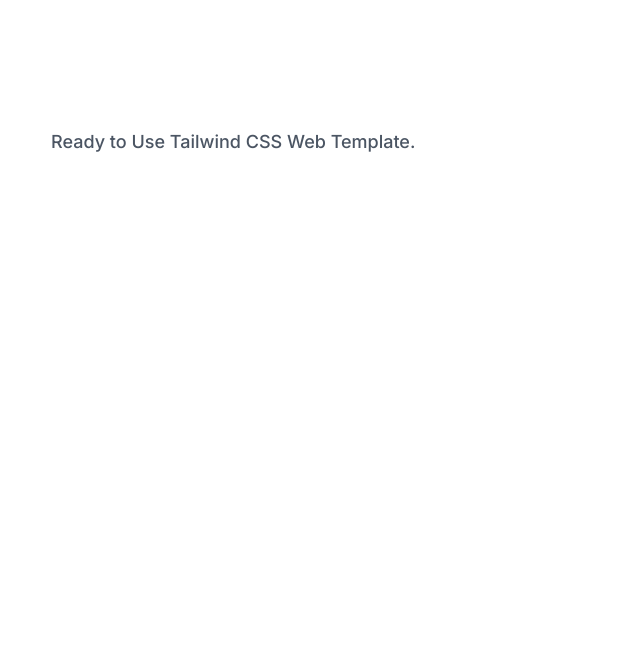
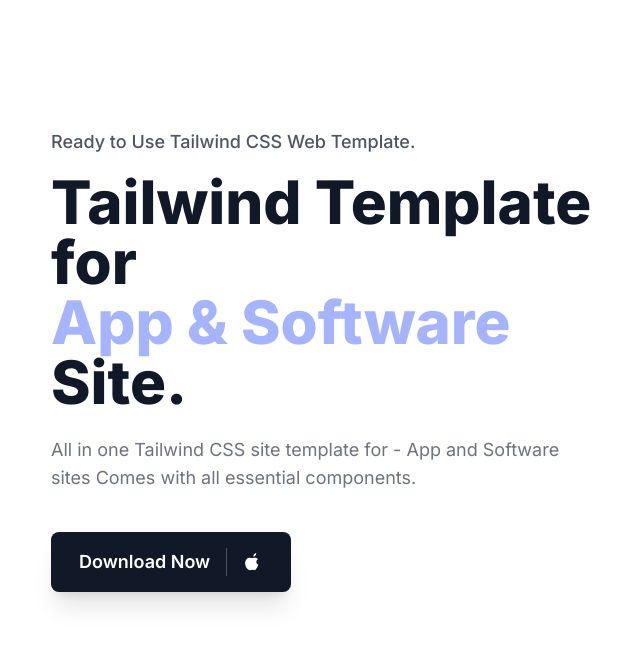
Before and after one commit to uwasedivine362-create/tailwind-assignment, a plain HTML site: page index.html in a window 1280 px wide. Shown: the whole page, without its empty margins (29-669 px from the left). Drawn offline with nearby package versions, Linux system fonts and the light colour scheme.

Commit message:
add second1

```diff
--- a/index.html
+++ b/index.html
@@ -25,6 +25,23 @@
           Ready to Use Tailwind CSS Web Template.
         </p>
 
+        <h1 class="text-[#111827] text-5xl lg:text-6xl font-extrabold leading-tight mb-6">
+          Tailwind Template for <br>
+          <span class="text-[#A5B4FC]">App & Software</span> Site.
+        </h1>
+
+        <p class="text-gray-500 text-lg mb-10 max-w-lg">
+          All in one Tailwind CSS site template for - App and Software sites Comes with all essential components.
+        </p>
+
+        <div class="flex flex-wrap items-center gap-8">
+          <a href="#" class="flex items-center gap-3 bg-[#111827] text-white px-7 py-4 rounded-lg hover:bg-black transition-all shadow-xl">
+            <span class="text-lg font-semibold border-r border-gray-600 pr-4">Download Now</span>
+            <svg class="w-6 h-6" fill="currentColor" viewBox="0 0 24 24">
+              <path d="M17.05 20.28c-.96 0-2.04-.56-3.11-.56-1.09 0-2.02.56-2.93.56-1.93 0-4.88-3.08-4.88-6.94 0-3.66 2.36-5.63 4.6-5.63.84 0 1.63.31 2.3.31.62 0 1.57-.35 2.58-.35 1.08 0 2.51.39 3.39 1.61-2.43 1.43-2.04 4.54.41 5.56-.84 2.1-1.89 4.14-3.36 5.44zM14.39 6.84c-.45-1.92 1.22-3.6 2.82-3.84.18 1.95-1.57 3.65-2.82 3.84z"/>
+            </svg>
+          </a>
+
 
 </section>
 
```
